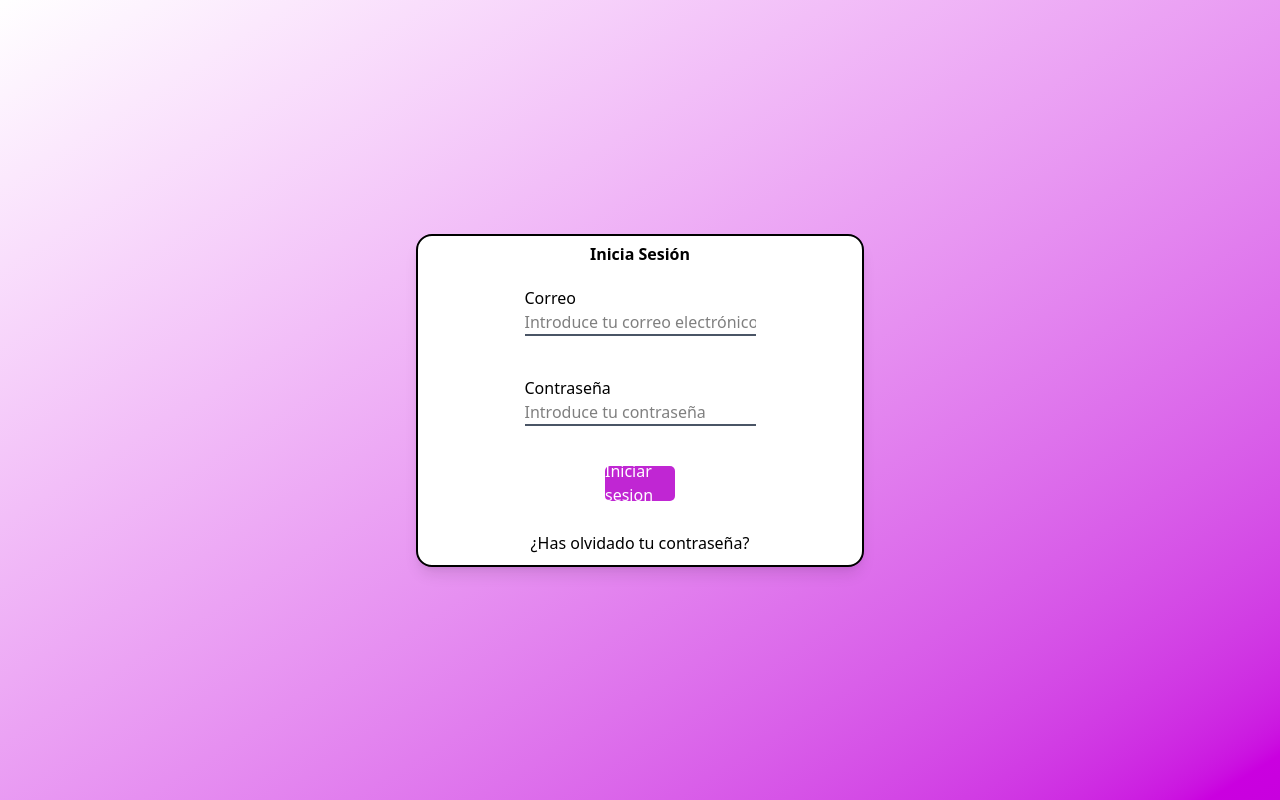
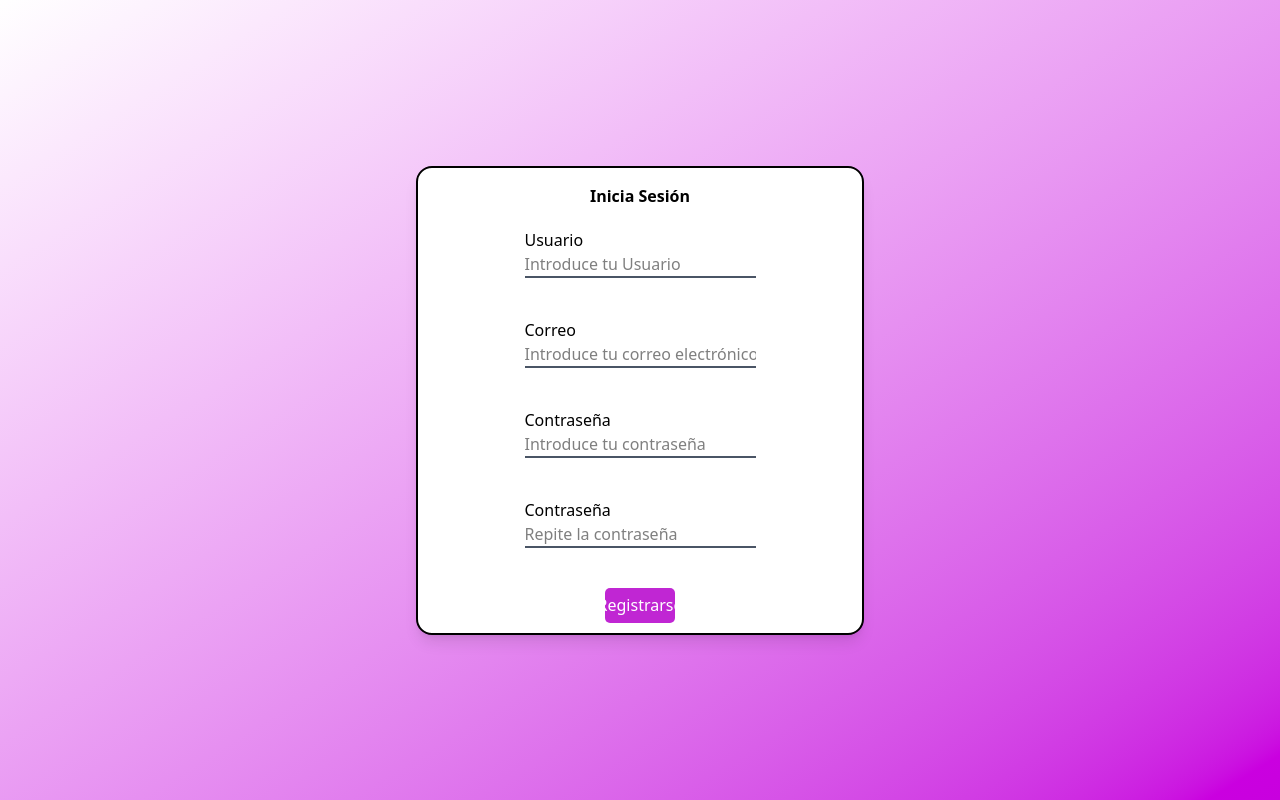
Before and after one commit to unaicastillo/Mi-armario, a React (Vite) app in the folder MiArmarioDigital/: page / in a window 1280 px wide. Built offline with nearby package versions, Linux system fonts and the light colour scheme.

Commit message:
Register hecho

```diff
--- /dev/null
+++ b/MiArmarioDigital/src/Register.tsx
@@ -0,0 +1,10 @@
+import React from 'react'
+import { FormRegister } from './components/form/FormRegister'
+
+export const Register = () => {
+    return (
+        <>
+            <FormRegister/>
+        </>
+    )
+}
--- /dev/null
+++ b/MiArmarioDigital/src/components/form/FormRegister.tsx
@@ -0,0 +1,27 @@
+import { Button } from "../Button"
+import { Input } from "./Input"
+
+
+export const FormRegister = () => {
+    return (
+        <>
+            <div className="form-style">
+                <div className='header-form'>
+                    <h1>Inicia Sesión</h1>
+                </div>
+                <div className="inputs-form">
+                    <Input tipo="text" nombreInput="Usuario" texto="" ph="Introduce tu Usuario" />
+
+                    <Input tipo="mail" nombreInput="Correo" texto="" ph="Introduce tu correo electrónico" />
+
+                    <Input tipo="password" nombreInput="Contraseña" texto="" ph="Introduce tu contraseña" />
+
+                    <Input tipo="password" nombreInput="Contraseña" texto="" ph="Repite la contraseña" />
+
+                    <Button nombre="Registrarse" />
+                </div>
+            </div>
+
+        </>
+    )
+}
--- a/MiArmarioDigital/src/main.tsx
+++ b/MiArmarioDigital/src/main.tsx
@@ -1,13 +1,14 @@
 import { StrictMode } from 'react'
 import { createRoot } from 'react-dom/client'
 import { LogIn } from './LogIn'
+import { Register } from './Register'
 
 
 
 createRoot(document.getElementById('root')!).render(
   <StrictMode>
     <div className='login'>
-      <LogIn/>
+      <Register/>
     </div>
   </StrictMode>,
 )
--- a/MiArmarioDigital/src/styles/components.css
+++ b/MiArmarioDigital/src/styles/components.css
@@ -2,7 +2,7 @@
     .form-style{
         @apply flex flex-col items-center
         border-2 border-black rounded-2xl
-        w-full max-w-md gap-5 bg-white shadow-lg;
+        w-full max-w-md gap-5 bg-white shadow-lg p-2.5;
     }
 
     .header-form{
@@ -28,4 +28,5 @@
     a{
         @apply p-2.5
     }
+
 }
```
